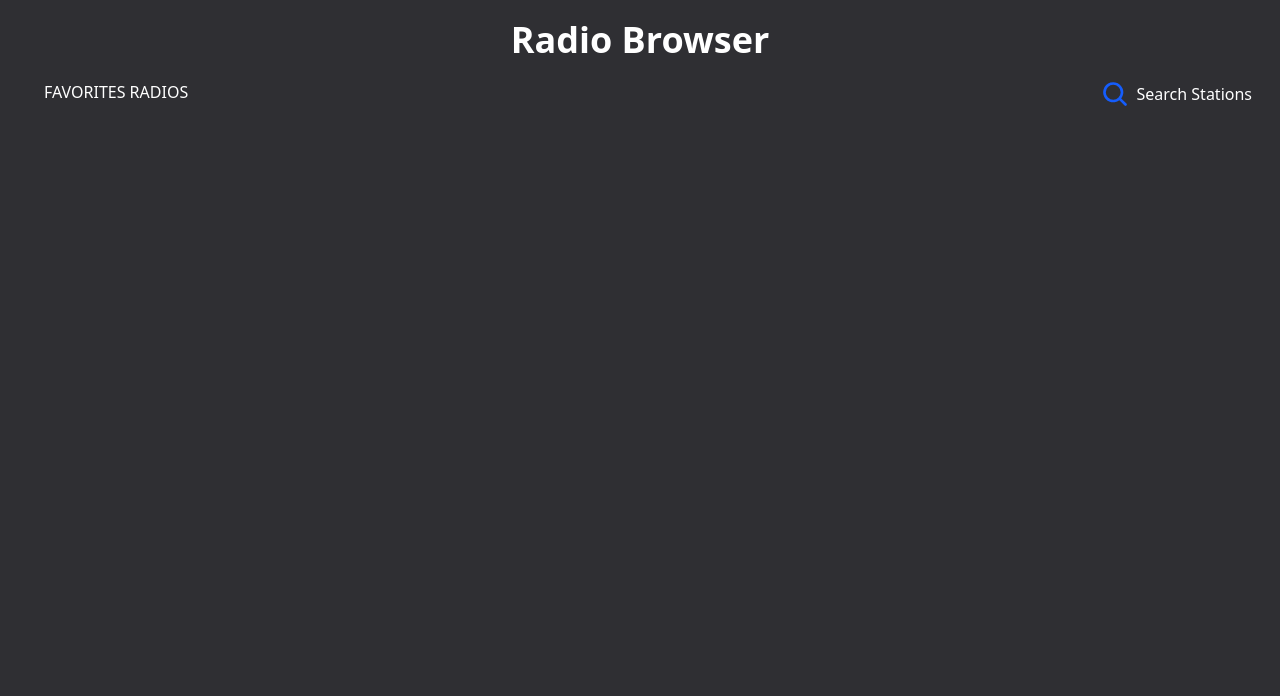
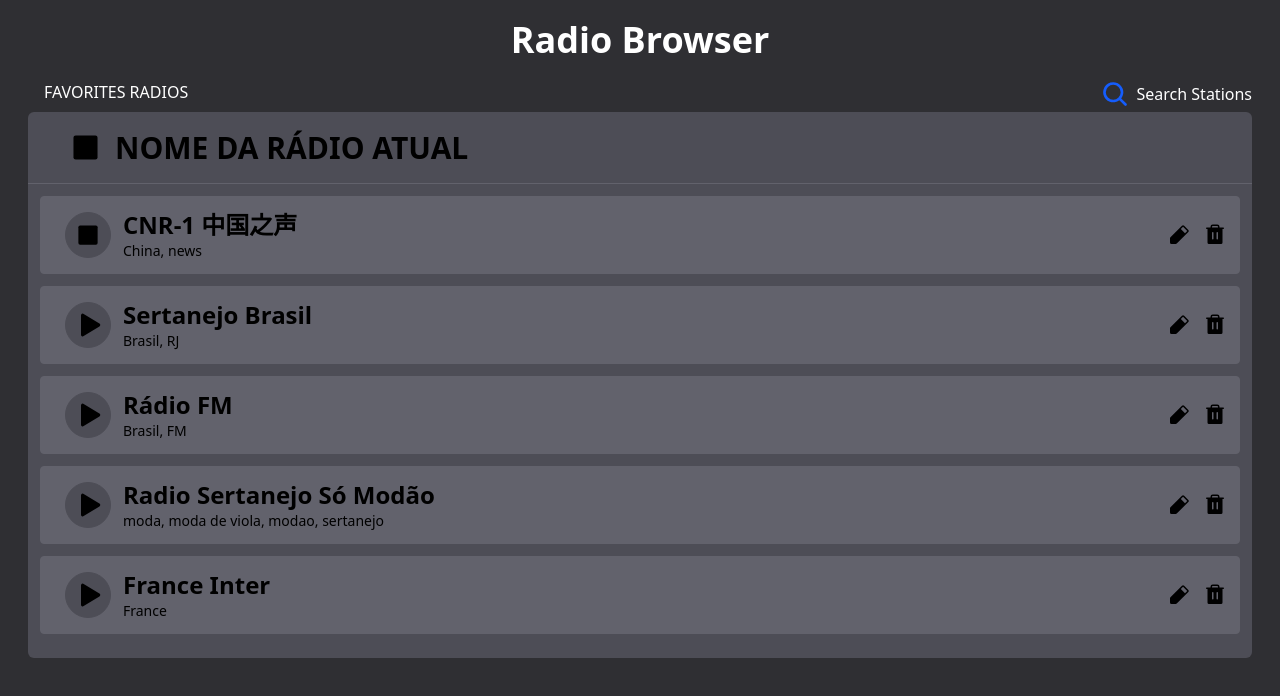
Before and after one commit to juliocmatias/frontend-radio-browser, a Next.js app: page / in a window 1280 px wide. Shown: the top 696 px of the page. Built offline with nearby package versions, Linux system fonts and the light colour scheme.

Commit message:
feat: add FavoritesCards component to display favorite radio stations

```diff
--- a/src/components/Favorites/Favorites.tsx
+++ b/src/components/Favorites/Favorites.tsx
@@ -1,9 +1,11 @@
+import { FavoritesCards } from '@/components/FavoritesCards';
 import { FavoritesHeader } from '@/components/FavoritesHeader';
 
 export const Favorites = () => {
   return (
     <>
       <FavoritesHeader />
+      <FavoritesCards />
     </>
   );
 };
--- /dev/null
+++ b/src/components/FavoritesCards/FavoritesCards.tsx
@@ -0,0 +1,59 @@
+import { DeleteIcon, EditIcon, PlayIcon, StopIcon } from '@/components/Icons';
+
+const listRadio = [
+  { name: 'CNR-1 中国之声', desc: 'China, news' },
+  { name: 'Sertanejo Brasil', desc: 'Brasil, RJ' },
+  { name: 'Rádio FM', desc: 'Brasil, FM' },
+  {
+    name: 'Radio Sertanejo Só Modão',
+    desc: 'moda, moda de viola, modao, sertanejo'
+  },
+  { name: 'France Inter', desc: 'France' }
+];
+
+export const FavoritesCards = () => {
+  return (
+    <div className="bg-card flex flex-col rounded-md pb-3 text-black">
+      <div className="border-tertiary flex h-[72px] items-center gap-3 rounded-t-md border-b p-3 pl-7 sm:pl-10">
+        <button>
+          <StopIcon size={35} weight="fill" />
+        </button>
+        <h2 className="line-clamp-2 w-full text-xl font-bold break-words sm:text-3xl">
+          NOME DA RÁDIO ATUAL
+        </h2>
+      </div>
+      <div className="flex flex-col gap-3 rounded-b-md p-3">
+        {listRadio.map((station, index) => (
+          <div
+            key={index}
+            className="bg-tertiary border-tertiary flex min-h-[72px] items-center gap-3 rounded-sm border p-3 sm:pl-6"
+          >
+            <button className="border-card bg-card rounded-full border p-2">
+              {index === 0 ? (
+                <StopIcon size={28} weight="fill" />
+              ) : (
+                <PlayIcon size={28} weight="fill" />
+              )}
+            </button>
+
+            <div className="flex flex-grow flex-col justify-center">
+              <h2 className="line-clamp-2 w-full text-lg font-bold break-words sm:text-2xl">
+                {station.name}
+              </h2>
+              <p className="hidden text-sm sm:block">{station.desc}</p>
+            </div>
+
+            <div className="ml-auto flex gap-2 sm:gap-3">
+              <button className="hidden sm:block">
+                <EditIcon size={24} weight="fill" />
+              </button>
+              <button>
+                <DeleteIcon size={24} weight="fill" />
+              </button>
+            </div>
+          </div>
+        ))}
+      </div>
+    </div>
+  );
+};
--- /dev/null
+++ b/src/components/FavoritesCards/index.ts
@@ -0,0 +1 @@
+export { FavoritesCards } from './FavoritesCards';
```
Also changed, not shown: src/components/FavoritesCards/styles.ts (added).
